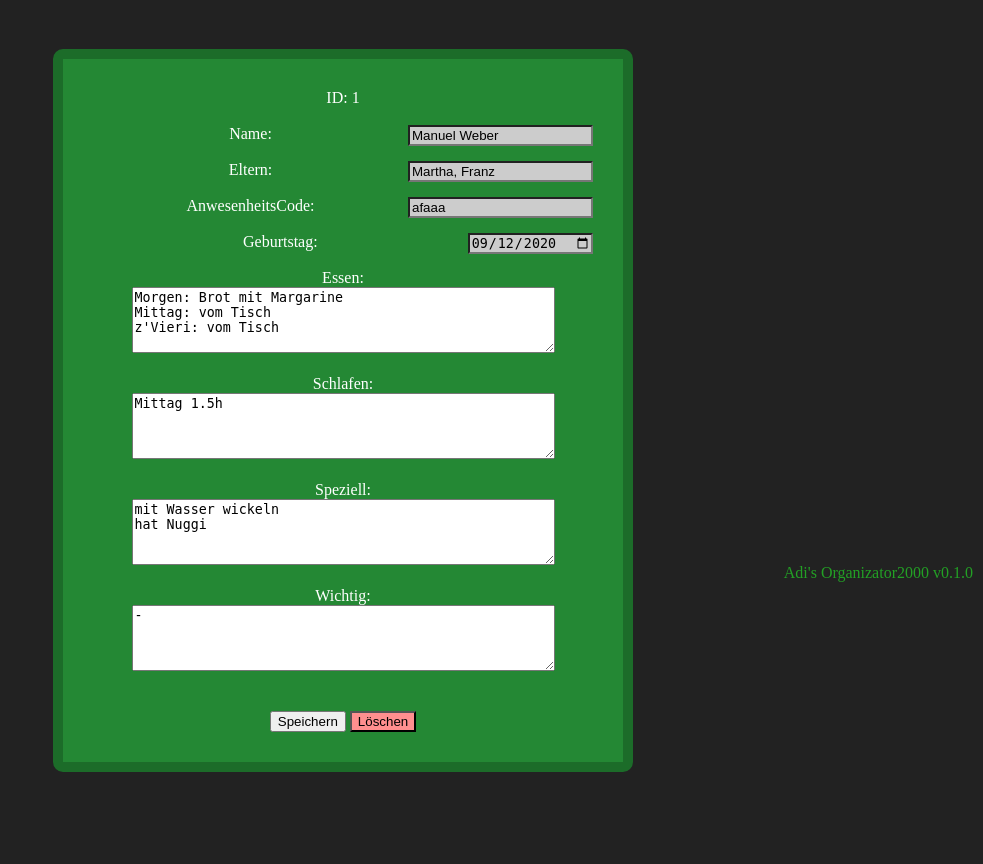
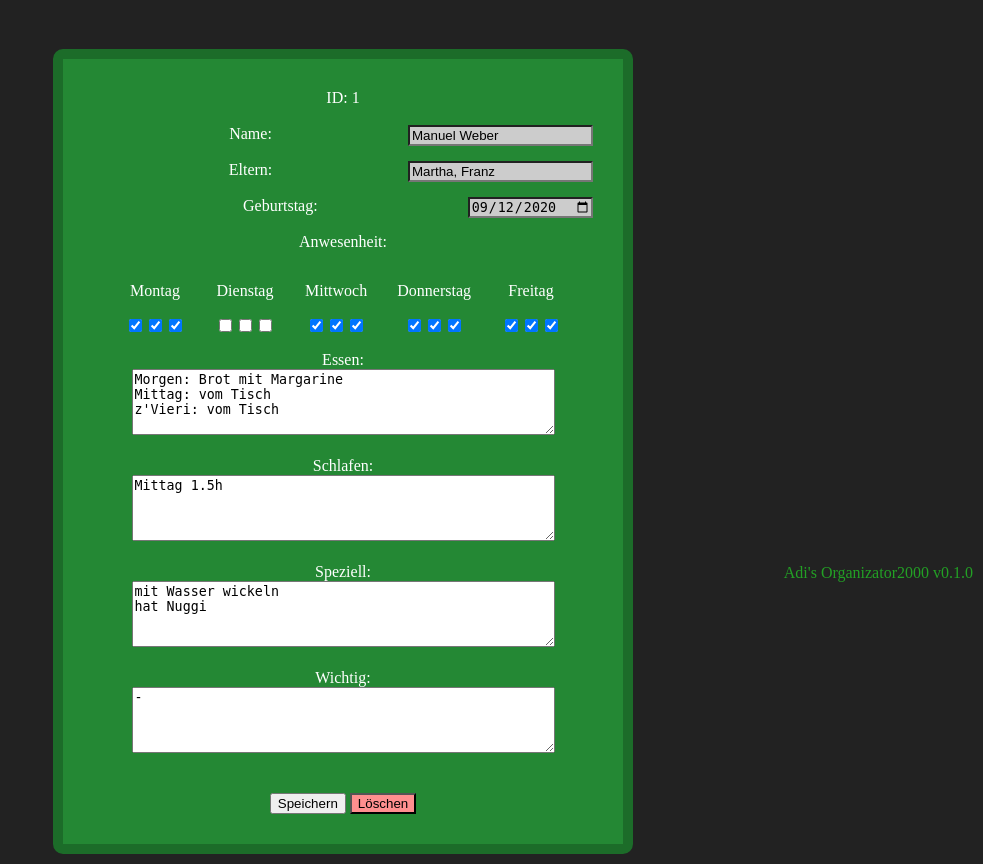
Before and after one commit to AdiJoost/raport, a Flask app: page /editKid/1 in a window 1280 px wide. Shown: the part 208-1072 px from the top of the page, without its empty margins (297-1280 px from the left). Before the commit the page ends 980 px from the top, so only its background shows below. Run offline with Flask 2, Linux system fonts and the light colour scheme; data comes from the database, SQL or seed files in the repository.

Commit message:
edit_kid.html now displays presents with checkboxes

```diff
--- a/static/edit_kid.js
+++ b/static/edit_kid.js
@@ -16,13 +16,48 @@ function fillKid(body){
 
 	document.getElementById('nameInput').value = body["name"];
 	document.getElementById('parentsInput').value = body["parents"];
-	document.getElementById('presentsInput').value = body["present"];
 	document.getElementById('birthdayInput').value = body["birthday"];
 	document.getElementById('eatingInput').value = body["eating"];
 	document.getElementById('sleepingInput').value = body["sleeping"];
 	document.getElementById('spezInput').value = body["spez"];
 	document.getElementById('importantInput').value = body["important"];
 	document.getElementById('_id').innerText = body["id"];
+	setPresents(body["present"]);
+}
+
+function setPresents (code){
+	setDay("Montag", code.slice(0,1));
+	setDay("Dienstag", code.slice(1,2));
+	setDay("Mittwoch", code.slice(2,3));
+	setDay("Donnerstag", code.slice(3,4));
+	setDay("Freitag", code.slice(4,5));
+}
+
+function setDay(day, letter){
+	let morning = document.getElementById('morning' + day);
+	let lunch = document.getElementById('lunch' + day);
+	let afternoon = document.getElementById('afternoon' + day);
+	switch (letter){
+		case "a":
+			morning.checked = true;
+			lunch.checked = true;
+			afternoon.checked = true;
+			break;
+		case "b":
+			morning.checked = true;
+			lunch.checked = true;
+			break;
+		case "c":
+			morning.checked = true;
+			break;
+		case "d":
+			lunch.checked = true;
+			afternoon.checked = true;
+			break;
+		case "e":
+			afternoon.checked = true;
+			break;
+	}
 }
 
 function setupButton(){
@@ -59,7 +94,7 @@ function getBody(){
 
 	let myBody = {"name" : getValueByID("nameInput"),
 				"parents": getValueByID("parentsInput"),
-				"present": getValueByID("presentsInput"),
+				"present": getPresents(),
 				"birthday": getValueByID("birthdayInput"),
 				"eating": getValueByID("eatingInput"),
 				"sleeping": getValueByID("sleepingInput"),
@@ -67,6 +102,35 @@ function getBody(){
 				"important": getValueByID("importantInput"),
 				"id": data["id"]}
 	return JSON.stringify(myBody);
+}
+
+function getPresents(){
+	let returnCode = "";
+	returnCode += getDayCode("Montag");
+	returnCode += getDayCode("Dienstag");
+	returnCode += getDayCode("Mittwoch");
+	returnCode += getDayCode("Donnerstag");
+	returnCode += getDayCode("Freitag");
+	return returnCode;
+}
+
+function getDayCode(day){
+	let morning = document.getElementById('morning' + day);
+	let lunch = document.getElementById('lunch' + day);
+	let afternoon = document.getElementById('afternoon' + day);
+
+	if (morning.checked && lunch.checked && afternoon.checked){
+		return "a";
+	} else if (morning.checked && lunch.checked && !afternoon.checked){
+		return "b";
+	} else if (morning.checked && !lunch.checked && !afternoon.checked){
+		return "c";
+	} else if (!morning.checked && lunch.checked && afternoon.checked){
+		return "d";
+	} else if (!morning.checked && !lunch.checked && afternoon.checked){
+		return "e";
+	}
+	return "f";
 }
 
 function sendPost(payload){
--- a/templates/edit_kid.html
+++ b/templates/edit_kid.html
@@ -14,6 +14,7 @@
   <meta charset="utf-8">
   <title>Kinderinfo</title>
   <script type="text/javascript" src="{{url_for('static',filename='edit_kid.js')}}"></script>
+  <script type="text/javascript" src="{{url_for('static',filename='presentsInput.js')}}"></script>
   <link rel="stylesheet" type="text/css" href="{{url_for('static',filename='styles/ex_style.css')}}"
   </head>
 
@@ -38,13 +39,13 @@
         <input type="text" id="parentsInput" name="parentsInput" class="singleRowInput"/>
         <br><br>
 
-        <label for="presentsInput">AnwesenheitsCode:</label>
-        <input type="text" id="presentsInput" name="presentsInput" class="singleRowInput"/>
-        <br><br>
-
         <label for="birthdayInput">Geburtstag:</label>
         <input type="date" id="birthdayInput" name="birthdayInput" class="singleRowInput"/>
         <br><br>
+
+        <label for="presentsInput">Anwesenheit:</label>
+        <div id="presentsInput">
+        </div>
 
         <label for="eatingInput">Essen:</label>
         <br>
```
